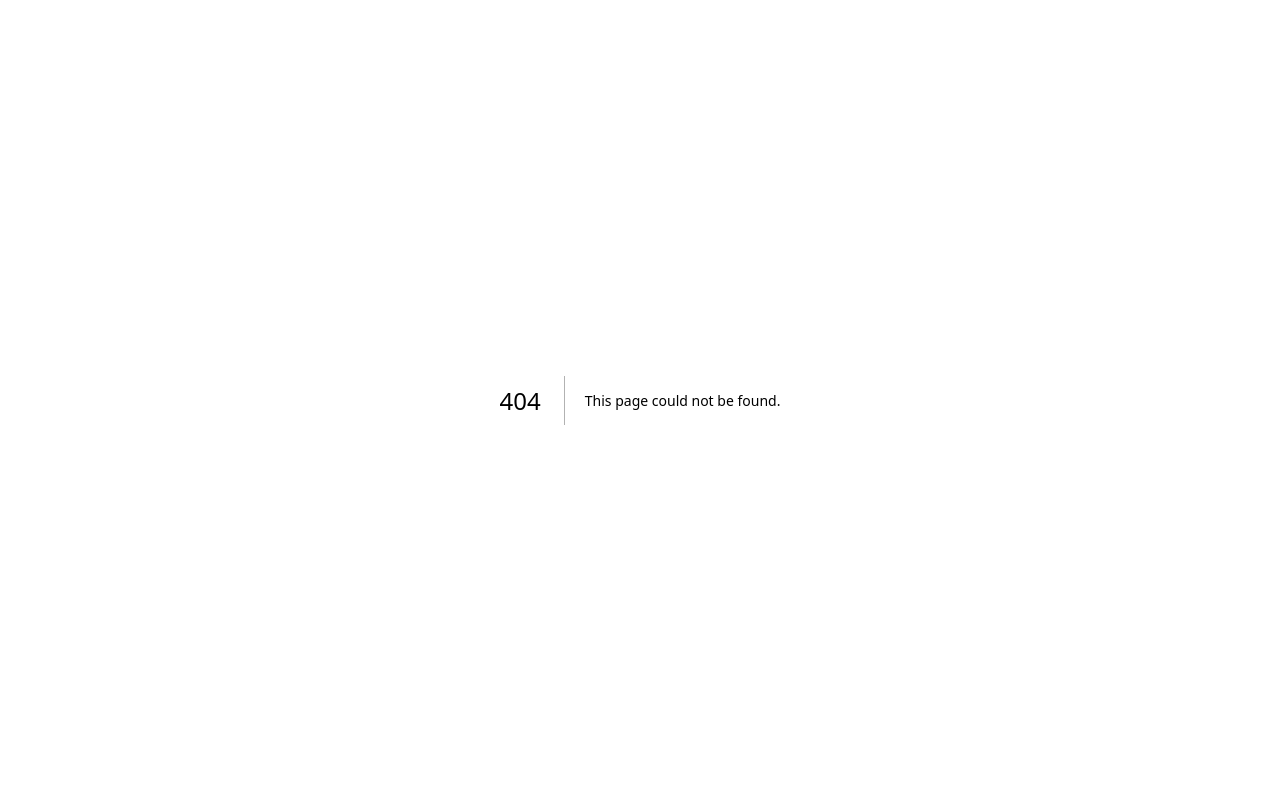
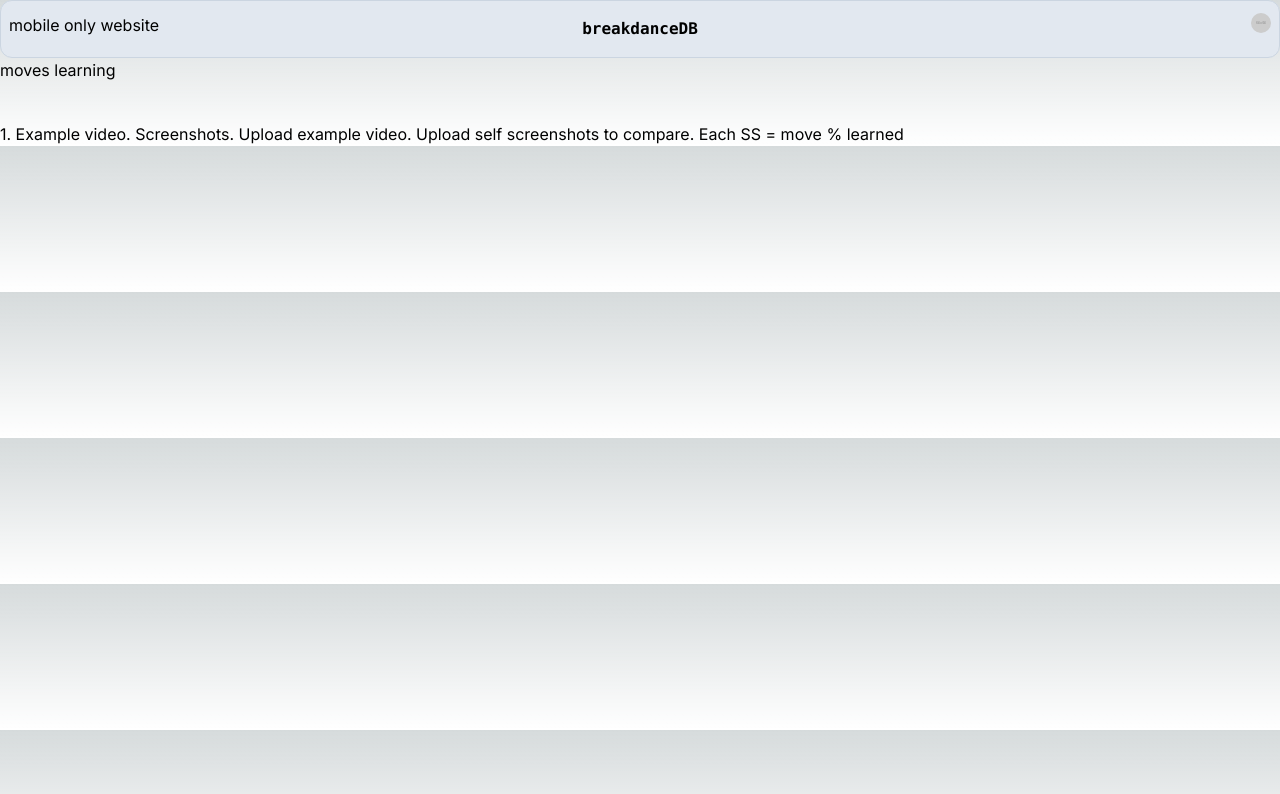
Before and after one commit to volaix/breakdancedb, a Next.js app: page /learnmoves in a window 1280 px wide. Before the commit this address had no page. Shown: the top 794 px of the page. Built offline with nearby package versions, Linux system fonts and the light colour scheme.

Commit message:
boilerplate + notes

```diff
--- /dev/null
+++ b/src/app/learnmoves/page.tsx
@@ -0,0 +1,13 @@
+import Header from '@/app/Header'
+const Page = () => {
+  return (
+    <div>
+      <Header />
+      <div>
+       moves learning
+      <div className="mt-10">1. Example video. Screenshots. Upload example video. Upload self screenshots to compare. Each SS = move % learned</div>
+     </div>
+    </div>
+  )
+}
+export default Page
```
